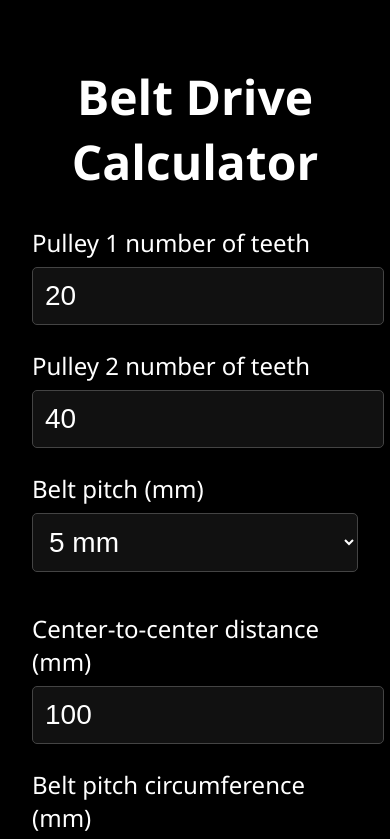
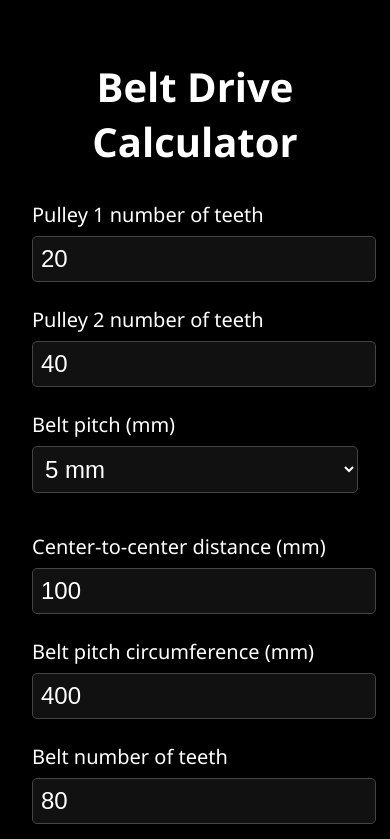
Before and after one commit to PeruPetru/beltcalc, a plain HTML site: page index.html in a window 390 px wide. Shown: the top 839 px of the page. Drawn offline with Linux system fonts and the light colour scheme.

Commit message:
fix phone later i gotta study for baccalaureate

```diff
--- a/index.html
+++ b/index.html
@@ -66,20 +66,6 @@
 
     .column {
       width: 100%;
-    }
-
-    h1 {
-      font-size: 3rem;
-    }
-
-    label {
-      font-size: 1.5rem;
-    }
-
-    input[type="number"],
-    select {
-      font-size: 1.75rem;
-      padding: 0.75rem;
     }
   }
 </style>
```
